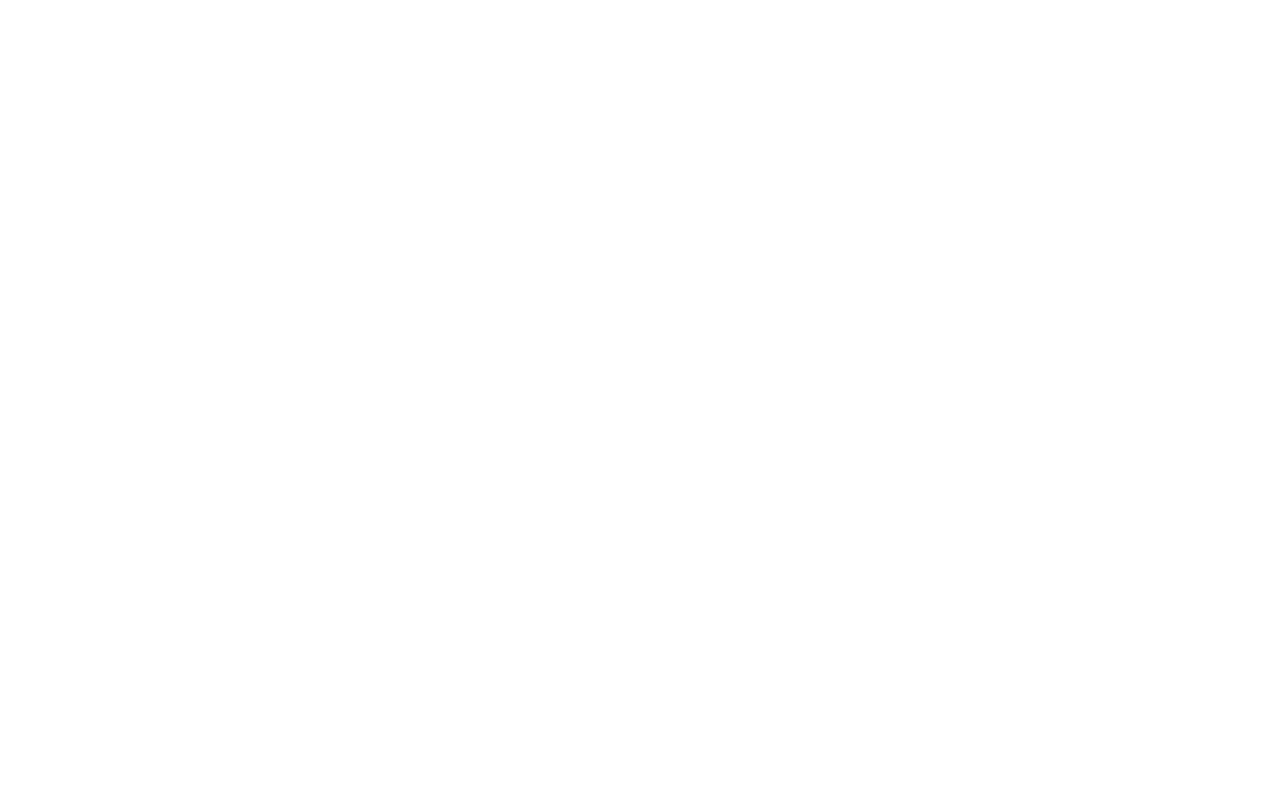
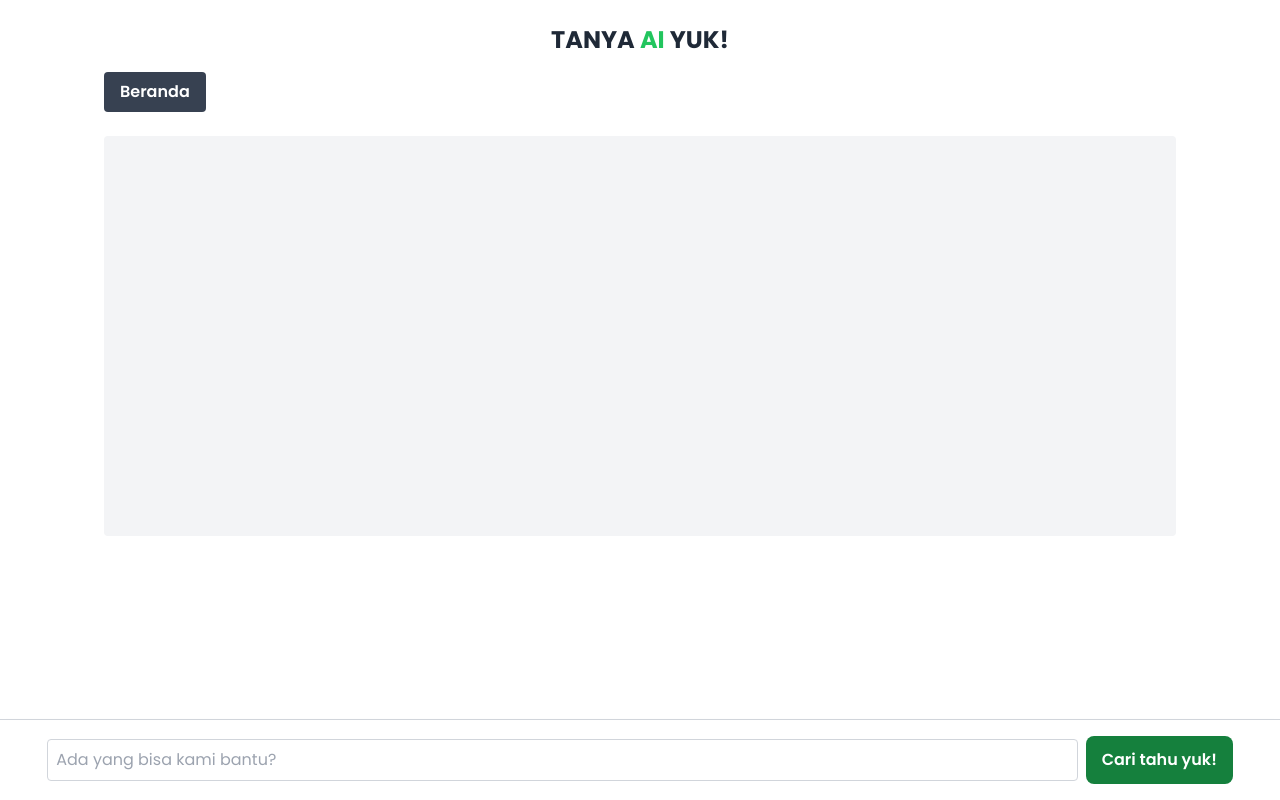
Before and after one commit to MuhammadFudhail/Mini-project, a React (Vite) app: page /Chat in a window 1280 px wide. Before the commit this address had no page. Built offline with nearby package versions, Linux system fonts and the light colour scheme.

Commit message:
menambahkan feature ai

```diff
--- a/package.json
+++ b/package.json
@@ -10,7 +10,9 @@
     "preview": "vite preview"
   },
   "dependencies": {
+    "@google/generative-ai": "^0.21.0",
     "axios": "^1.7.7",
+    "daisyui": "^4.12.14",
     "lucide-react": "^0.456.0",
     "react": "^18.3.1",
     "react-dom": "^18.3.1",
--- a/src/App.jsx
+++ b/src/App.jsx
@@ -2,7 +2,8 @@ import { Route, Routes } from "react-router-dom";
 import Home from "./Dashboard/index";
 import AddItem from "./Dashboard/Add-item";
 import Detail from "./Dashboard/Detail-item";
-
+// import Chat from "./Dashboard/ChatAi";
+import ChatAi from "./Dashboard/ChatAi";
 
 function App() {
   return (
@@ -11,7 +12,7 @@ function App() {
         <Route path="/" element={<Home />} />
         <Route path="/tambah-produk" element={<AddItem />} />
         <Route path="/product/:id" element={<Detail />} />
-
+        <Route path="/Chat" element={<ChatAi />} />
       </Routes>
     </>
   );
--- /dev/null
+++ b/src/Dashboard/ChatAi.jsx
@@ -0,0 +1,97 @@
+import React, { useState } from 'react';
+import { useNavigate } from 'react-router-dom';
+import { GoogleGenerativeAI } from '@google/generative-ai';
+
+const ChatAi = () => {
+    const navigate = useNavigate();
+    const [inputUser, setInputUser] = useState('');
+    const [response, setResponse] = useState('');
+
+    const apiKey = 'AIzaSyCcAhGotzZi9w8HBvVoinvL_UlB5tiUbdo';
+    const genAI = new GoogleGenerativeAI(apiKey);
+
+    const model = genAI.getGenerativeModel({
+        model: 'gemini-1.5-flash-latest',
+    });
+
+    const generativeConfig = {
+        maxOutputTokens: 100,
+        temperature: 0.7,
+    };
+
+    const handleChange = (e) => {
+        setInputUser(e.target.value);
+    };
+
+    const handlePromptSubmit = async () => {
+        try {
+            const chatSession = model.startChat({
+                generativeConfig,
+                history: [],
+            });
+
+            const promptDefault = `
+            Berikan edukasi tentang jenis sampah yang bisa didaur ulang.
+                Jawab dengan singkat dan teratur dalam format poin seperti ini:
+                1. [Jenis Sampah] - [Penjelasan Singkat]
+                2. [Jenis Sampah] - [Penjelasan Singkat]
+                3. [Jenis Sampah] - [Penjelasan Singkat]
+                4. [Jenis Sampah] - [Penjelasan Singkat]
+                5. [Jenis Sampah] - [Penjelasan Singkat]
+
+                Hanya berikan 5 jenis sampah yang bisa didaur ulang, jangan lebih dari itu. Dan juga hanya seputaran sampah saja yang kamu jawab
+                tapi, jawab apa yang ditanyakan dan harus relevan jawabnnya.
+        `;
+            const result = await chatSession.sendMessage(promptDefault);
+            setResponse(result.response.text);
+        } catch (error) {
+            console.error(error);
+            setResponse(`Error: ${error.message}`);
+        }
+    };
+
+    return (
+        <div className="mx-20">
+        <div className="relative w-full h-[729px] p-6 rounded-lg">
+            <h1 className="text-2xl font-bold text-gray-800 text-center mb-4">
+                TANYA <span className="text-green-500">AI</span> YUK!
+            </h1>
+            <div className="flex justify-between">
+                <button
+                    onClick={() => navigate('/')}
+                    className="h-10 px-4 py-2 font-semibold text-white bg-gray-700 rounded hover:bg-gray-600"
+                >
+                    Beranda
+                </button>
+            </div>
+
+            {/* Bagian Jawaban dengan Scroll */}
+            <div className="mt-6 p-4 bg-gray-100 rounded h-[400px] overflow-y-auto">
+                <p className="text-gray-700">{response}</p>
+            </div>
+        </div>
+
+        {/* Input Tetap di Posisi */}
+        <div className="fixed bottom-0 left-0 right-0 bg-white shadow-md p-4 border-t border-gray-300">
+            <div className="flex items-center w-[95%] mx-auto">
+                <input
+                    className="flex-grow p-2 text-gray-700 border border-gray-300 rounded focus:outline-none focus:ring-2 focus:ring-green-500"
+                    type="text"
+                    value={inputUser}
+                    onChange={handleChange}
+                    placeholder="Ada yang bisa kami bantu?"
+                />
+                <button
+                    onClick={handlePromptSubmit}
+                    className="h-12 ml-2 px-4 py-2 font-semibold text-white bg-green-700 rounded-lg hover:bg-green-600 focus:outline-none focus:ring-2 focus:ring-green-500"
+                >
+                    Cari tahu yuk!
+                </button>
+            </div>
+        </div>
+    </div>
+
+    );
+};
+
+export default ChatAi;
```
Also changed, not shown: 1 other file (tests, documents, lock files or other folders).
